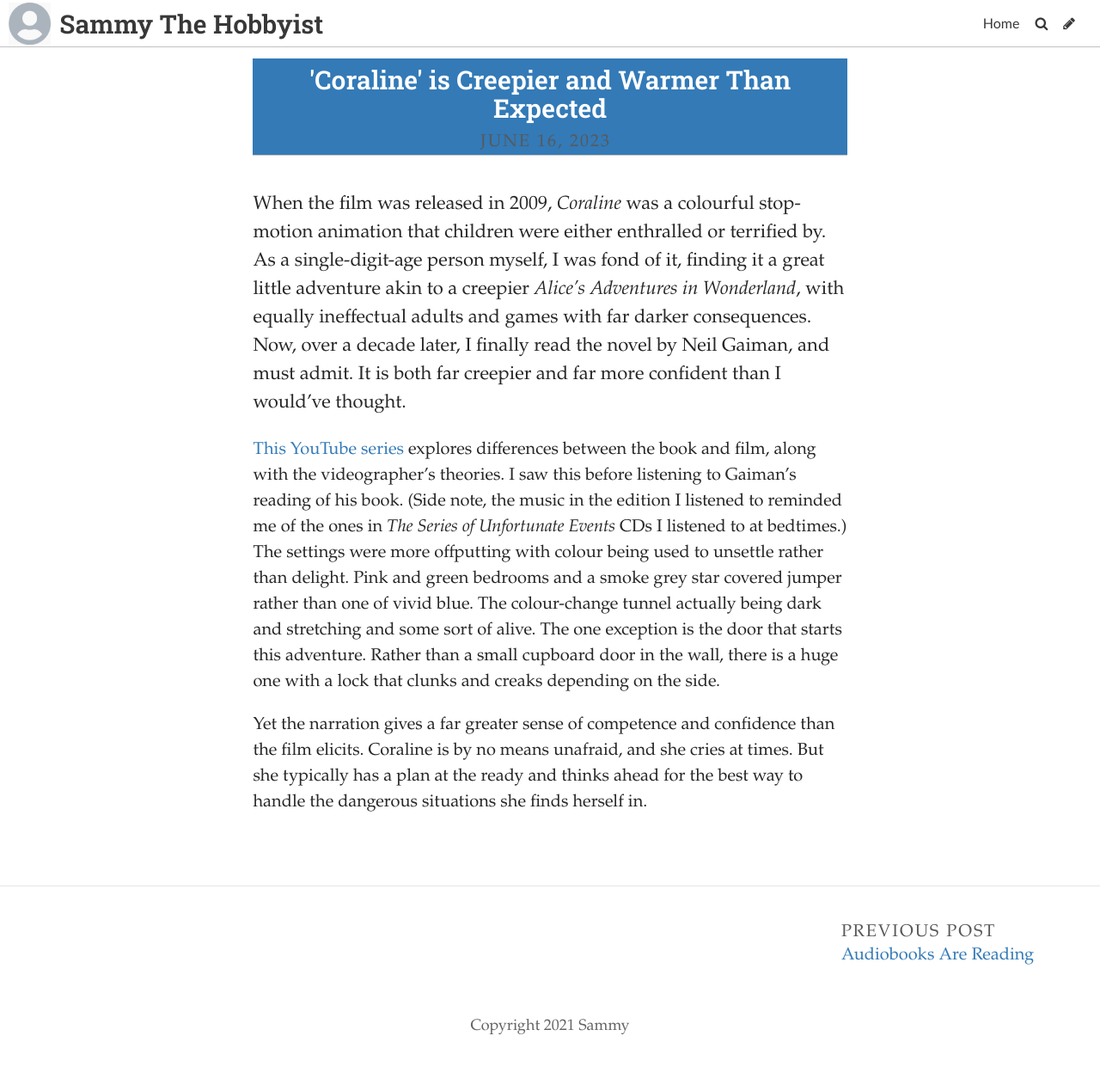
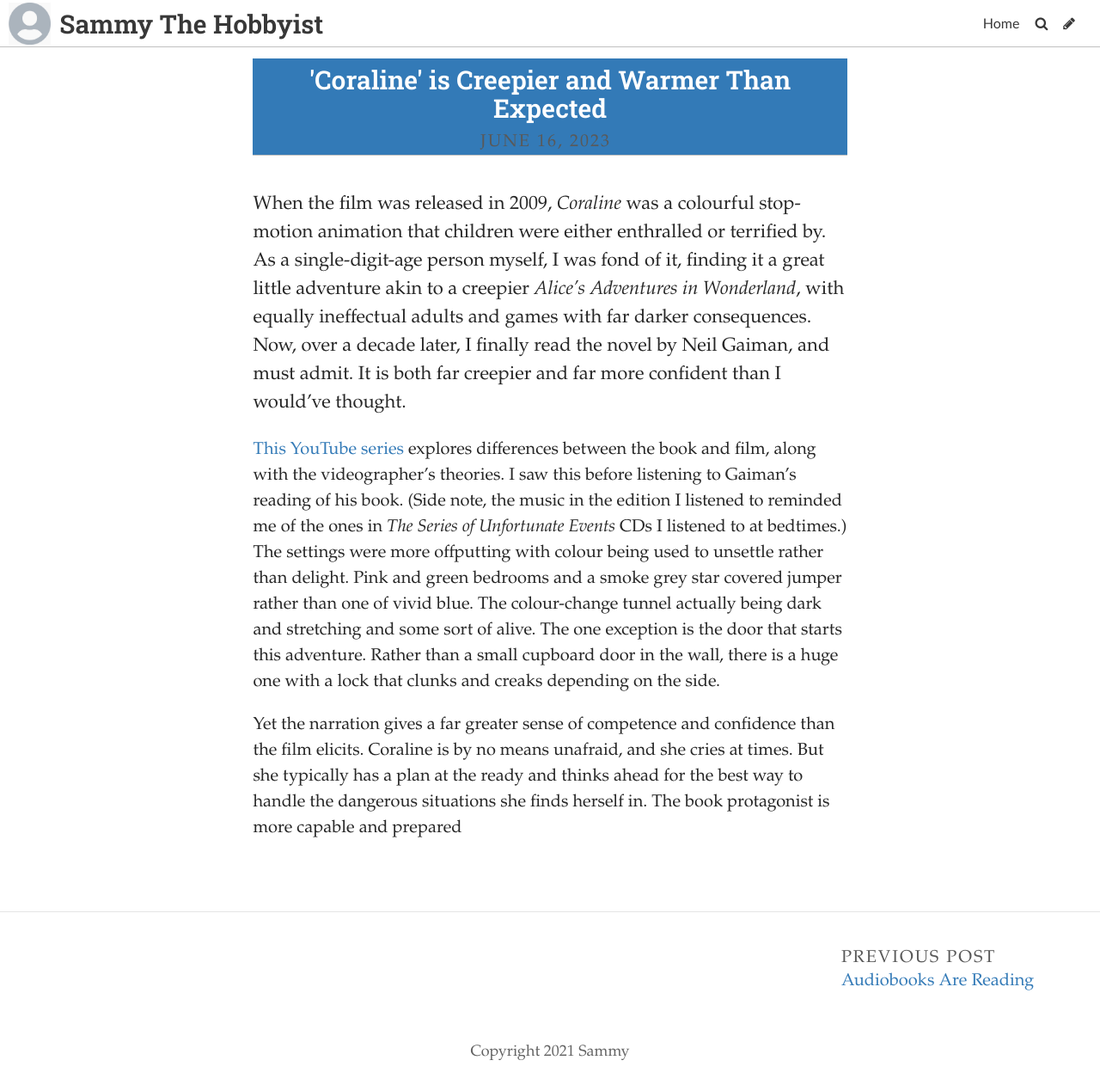
Before and after one commit to SammySpinsAYarn/Blog, a Jekyll site: the page built from _posts/2023-06-09-need-an-idea.md, in a window 1280 px wide. Shown: the whole page at 86% size. Built offline with Jekyll 4.4.1, drawn with Linux system fonts in a browser that asks for light colours; some web fonts are replaced; before the commit the page ends 1239 px from its top, so only the background shows below that.

Commit message:
Update Post “2023-06-09-need-an-idea”

```diff
--- a/_posts/2023-06-09-need-an-idea.md
+++ b/_posts/2023-06-09-need-an-idea.md
@@ -9,4 +9,4 @@
 
 [T﻿his YouTube series](https://www.youtube.com/watch?v=y2d1XYcMTDY&list=PLZqMA-B7h5X9Rwnfgvjkr-PZGE1YPdaGD&pp=iAQB) explores differences between the book and film, along with the videographer's theories. I saw this before listening to Gaiman's reading of his book. (Side note, the music in the edition I listened to reminded me of the ones in *The Series of Unfortunate Events* CDs I listened to at bedtimes.) The settings were more offputting with colour being used to unsettle rather than delight. Pink and green bedrooms and a smoke grey star covered jumper rather than one of vivid blue. The colour-change tunnel actually being dark and stretching and some sort of alive. The one exception is the door that starts this adventure. Rather than a small cupboard door in the wall, there is a huge one with a lock that clunks and creaks depending on the side.
 
-Y﻿et the narration gives a far greater sense of competence and confidence than the film elicits. Coraline is by no means unafraid, and she cries at times. But she typically has a plan at the ready and thinks ahead for the best way to handle the dangerous situations she finds herself in.
+Y﻿et the narration gives a far greater sense of competence and confidence than the film elicits. Coraline is by no means unafraid, and she cries at times. But she typically has a plan at the ready and thinks ahead for the best way to handle the dangerous situations she finds herself in. The book protagonist is more capable and prepared
```
